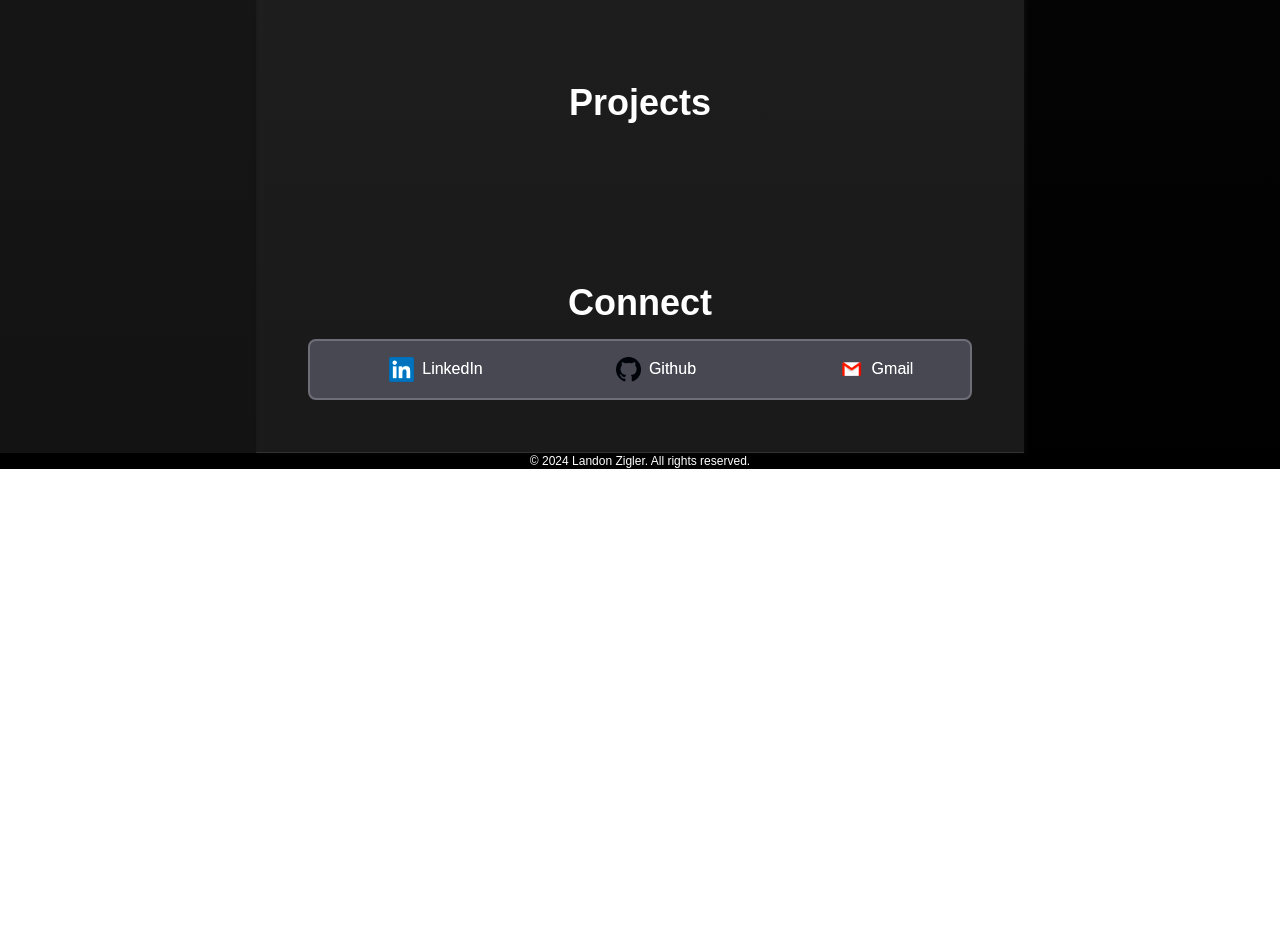
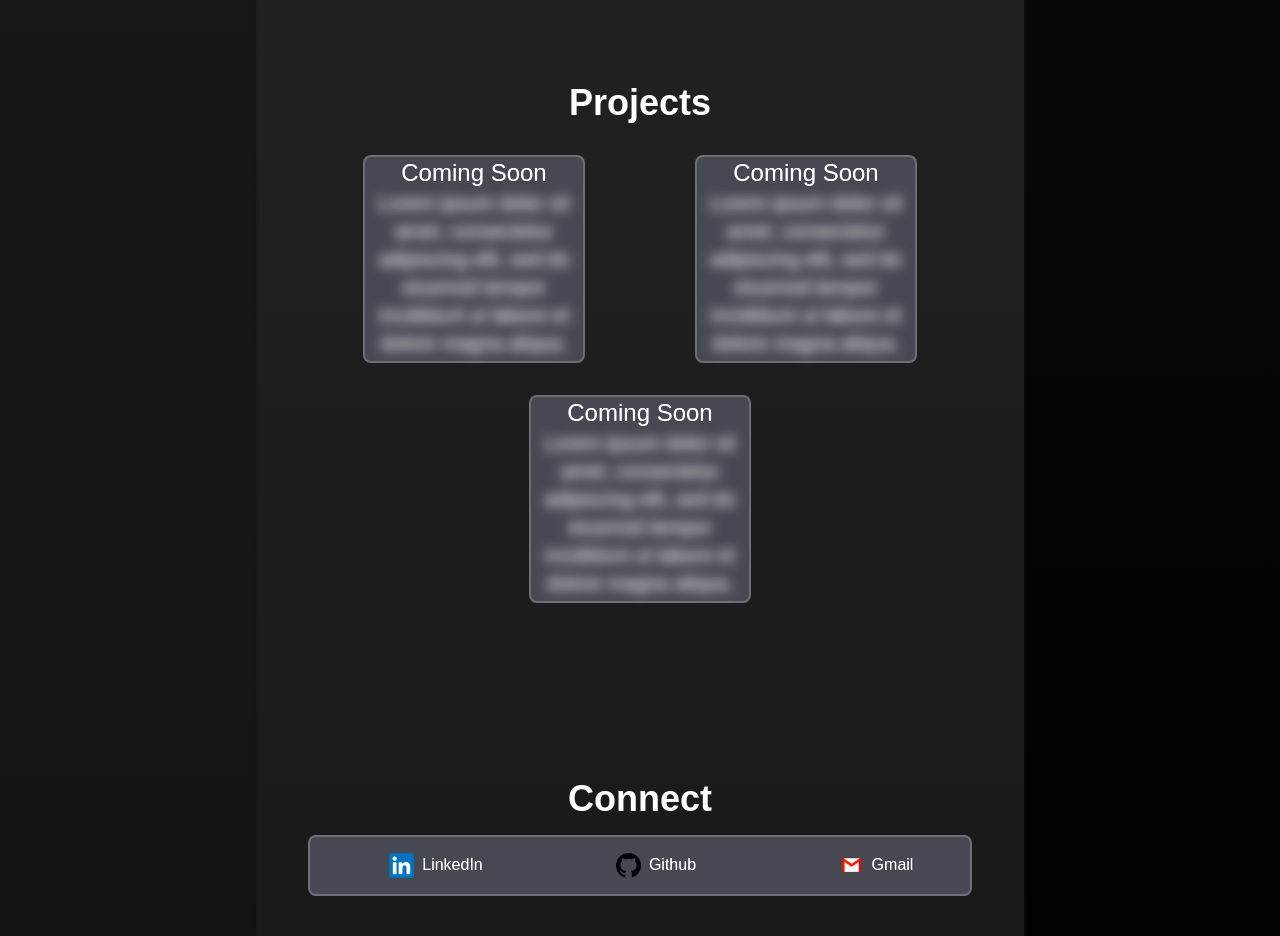
Before and after one commit to Landoidd/Personal-Website, a Next.js app: page / in a window 1280 px wide. Shown: the part 2300-3236 px from the top of the page. Before the commit the page ends 2769 px from the top, so only its background shows below. Built offline with nearby package versions, Linux system fonts and the light colour scheme.

Commit message:
Added placeholder projects section

```diff
--- a/src/app/connect/page.tsx
+++ b/src/app/connect/page.tsx
@@ -1,6 +1,6 @@
 import Header from "@/components/Header";
 import SocialLink from "@/components/SocialLink";
-import PROPERTIES from "@/app/utils/utils";
+import {PROPERTIES} from "@/app/utils/utils";
 const ConnectPage= () => {
     return (
         <div>
--- a/src/app/page.tsx
+++ b/src/app/page.tsx
@@ -6,8 +6,7 @@ import ProjectsPage from "@/app/projects/page";
 import ConnectPage from "@/app/connect/page";
 import Header from "@/components/Header";
 import SocialLink from "@/components/SocialLink";
-import PROPERTIES from "@/app/utils/utils";
-
+import {PROPERTIES} from "@/app/utils/utils";
 
 const SECTIONS = [
     { component: WorkExperience },
--- a/src/app/projects/page.tsx
+++ b/src/app/projects/page.tsx
@@ -1,4 +1,5 @@
 import Header from "@/components/Header";
+import Project from "@/components/Project";
 
 const ProjectsPage = () => {
     return (
@@ -7,6 +8,11 @@ const ProjectsPage = () => {
             <Header name="Projects"></Header>
 
             {/*Projects Body*/}
+            <div className="flex flex-wrap justify-around items-center content-center m-4">
+                <Project/>
+                <Project/>
+                <Project/>
+            </div>
         </div>
     );
 }
--- a/src/app/utils/utils.ts
+++ b/src/app/utils/utils.ts
@@ -1,4 +1,4 @@
-const PROPERTIES = {
+export const PROPERTIES = {
     aboutMe: 'I am currently studying computer science at the University of Florida.',
     learnMore: 'Scroll to learn more about me!',
     linkedinURL: 'https://www.linkedin.com/in/landon-zigler/',
@@ -15,5 +15,4 @@ const PROPERTIES = {
     gmailImage: '/images/gmail_logo.png',
 }
 
-
-export default PROPERTIES;
+export const FILLERTEXT = "Lorem ipsum dolor sit amet, consectetur adipiscing elit, sed do eiusmod tempor incididunt ut labore et dolore magna aliqua. ";
--- /dev/null
+++ b/src/components/Project.tsx
@@ -0,0 +1,12 @@
+import {FILLERTEXT} from '@/app/utils/utils'
+const Project = () => {
+    return (<div className="bg-zinc-600 border-2 border-zinc-500
+     rounded-lg h-52 w-1/3 m-4 hover:bg-zinc-400 cursor-pointer">
+        <p className="flex items-center justify-center text-center text-2xl">Coming Soon</p>
+        <div className="w-full h-full blur-sm">
+            <h1 className="text-center text-xl blur-sm">{FILLERTEXT}</h1>
+        </div>
+    </div>)
+}
+
+export default Project;
```
Also changed, not shown: public/images/professional_photo.jpg (renamed from public/images/Professional_Photo.jpg).
